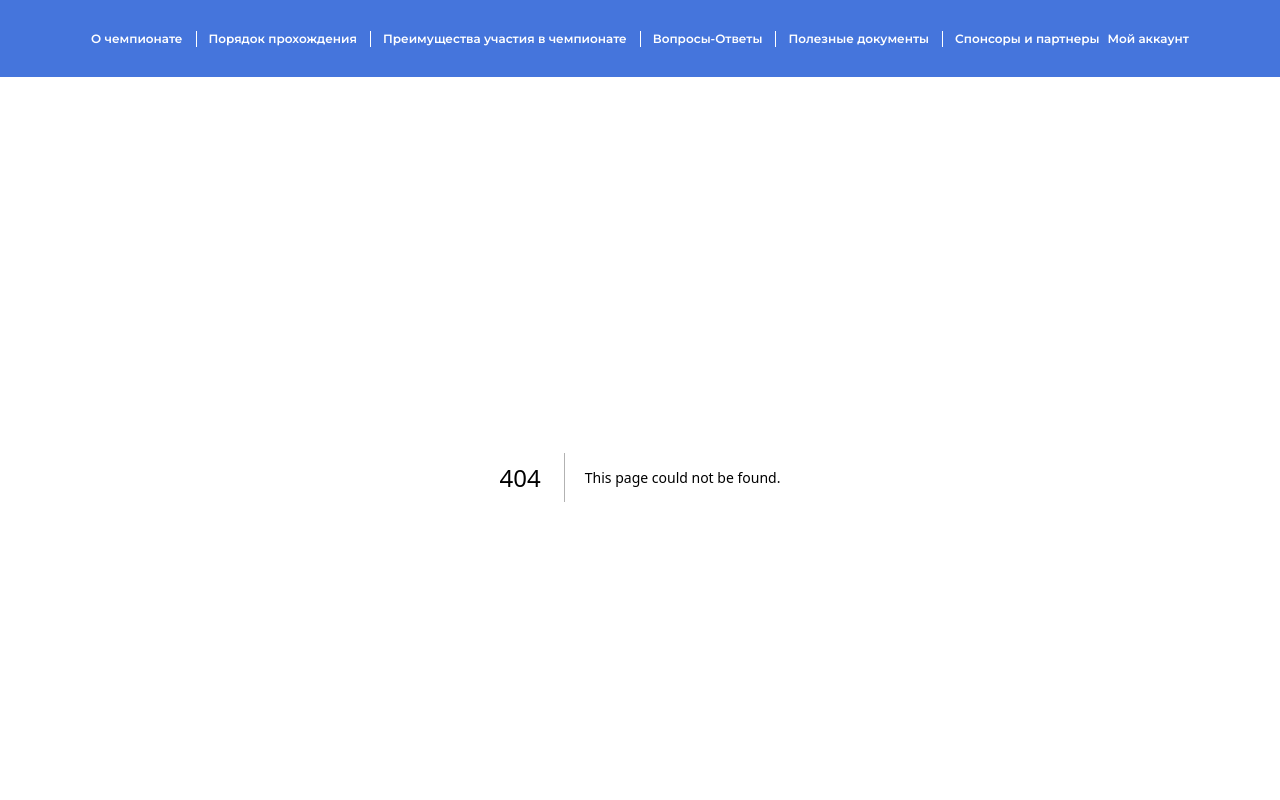
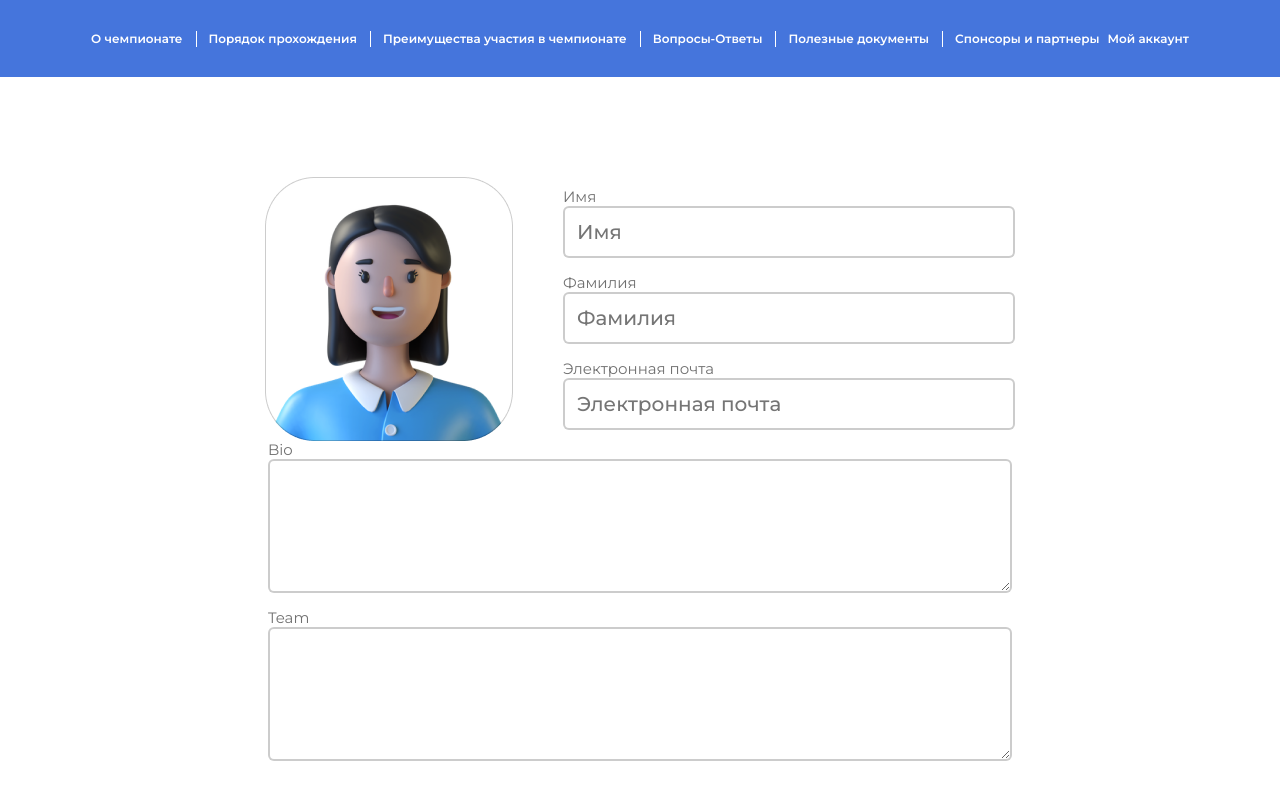
Before and after one commit to cpfed/diploma-cpfed-frontend, a Next.js app: page /profile in a window 1280 px wide. Before the commit this address had no page. Shown: the top 800 px of the page. Built offline with nearby package versions, Linux system fonts and the light colour scheme.

Commit message:
feat: add Profile component/page

```diff
--- /dev/null
+++ b/src/components/pages/index/Profile/Profile.module.scss
@@ -0,0 +1,146 @@
+@import "/src/styles/variables";
+
+section.profile {
+    background-color: $white;
+    margin: 0px;
+    padding: 100px;
+    height: 100%;
+    // min-height: 79.6vh;
+    display: flex;
+    justify-content: center;
+    align-items: center;
+}
+
+.profile {
+    display: flex;
+    flex-direction: column;
+    align-items: center;
+
+    &__image_and_small_info {
+        display: flex;
+        flex-direction: row;
+        align-items: center;
+        justify-content: space-around;
+
+        img {
+            margin-right: 50px;
+
+            @media screen and (max-width: $break-s) {
+                margin-right: 20px;
+                width: 230px;
+            }
+        }
+    }
+}
+
+.smallinfo {
+    display: flex;
+    flex-direction: column;
+    align-items: center;
+    justify-content: space-between;
+
+    &__label {
+		@include font(15px, 400, 18px, rgba(0, 0, 0, 0.56));
+
+        @media screen and (max-width: $break-s) {
+            @include font(12px, 500, 24px, #667085);
+        }
+	}
+
+
+    &__item {
+        display: flex;
+        flex-direction: column;
+        justify-content: flex-start;
+
+        &:not(:last-child) {
+            margin-bottom: 16px;
+        }
+    }
+
+    &__input {
+		@include font(20px, 500, 24px, #667085);
+		padding: 12px;
+
+		background: $white;
+        border: 2px solid rgba(0, 0, 0, 0.2);
+        border-radius: 6px;
+
+		display: flex;
+		align-items: flex-start;
+
+        width: 452px;
+        @media screen and (max-width: $break-ml) {
+            @include font(16px, 500, 24px, #667085);
+            width: 200px;
+        }
+
+        @media screen and (max-width: $break-s) {
+            @include font(14px, 500, 24px, #667085);
+            width: 150px;
+        }
+
+		&:focus {
+            outline: none !important;
+            border: 2px solid $orange;
+
+        }
+	}
+}
+
+
+.biginfo {
+    display: flex;
+    flex-direction: column;
+    align-items: center;
+    justify-content: space-between;
+
+    &__label {
+		@include font(15px, 400, 18px, rgba(0, 0, 0, 0.56));
+
+        @media screen and (max-width: $break-s) {
+            @include font(12px, 500, 24px, #667085);
+        }
+	}
+
+    &__item {
+        display: flex;
+        flex-direction: column;
+        justify-content: flex-start;
+
+        &:not(:last-child) {
+            margin-bottom: 16px;
+        }
+    }
+
+    &__input {
+		@include font(20px, 500, 24px, #667085);
+        padding: 12px;
+
+		background: $white;
+        border: 2px solid rgba(0, 0, 0, 0.2);
+        border-radius: 6px;
+
+		display: flex;
+		align-items: flex-start;
+
+        width: 744px;
+        height: 134px;
+
+        @media screen and (max-width: $break-ml) {
+            @include font(16px, 500, 24px, #667085);
+            width: 500px;
+        }
+
+        @media screen and (max-width: $break-s) {
+            @include font(14px, 500, 24px, #667085);
+            width: 400px;
+        }
+
+		&:focus {
+            outline: none !important;
+            border: 2px solid $orange;
+
+        }
+	}
+}
--- /dev/null
+++ b/src/components/pages/index/Profile/Profile.tsx
@@ -0,0 +1,117 @@
+import React, { useState } from "react";
+
+import Container from "@/components/ui/Container";
+
+import classes from "./Profile.module.scss";
+
+const Profile = () => {
+    const [firstname, setFirstname] = useState("");
+    const [surname, setSurname] = useState("");
+    const [email, setEmail] = useState("");
+    const [bio, setBio] = useState("");
+    const [team, setTeam] = useState("");
+
+    return (
+        <section className={classes.profile} id="profile">
+            <Container>
+                <div className={classes.profile}>
+                    <div className={classes.profile__image_and_small_info}>
+                        <img src="images/Kama.png"></img>
+                        <div className={classes.smallinfo}>
+                            <div className={classes.smallinfo__item}>
+                                <label
+                                    htmlFor="name"
+                                    className={classes.smallinfo__label}
+                                >
+                                    Имя
+                                </label>
+                                <input
+                                    id="firstname"
+                                    name="firstname"
+                                    type="text"
+                                    onChange={(event) =>
+                                        setFirstname(event.currentTarget.value)
+                                    }
+                                    placeholder="Имя"
+                                    className={classes.smallinfo__input}
+                                />
+                            </div>
+                            <div className={classes.smallinfo__item}>
+                                <label
+                                    htmlFor="surname"
+                                    className={classes.smallinfo__label}
+                                >
+                                    Фамилия
+                                </label>
+                                <input
+                                    id="surname"
+                                    name="surname"
+                                    type="text"
+                                    onChange={(event) =>
+                                        setSurname(event.currentTarget.value)
+                                    }
+                                    placeholder="Фамилия"
+                                    className={classes.smallinfo__input}
+                                />
+                            </div>
+                            <div className={classes.smallinfo__item}>
+                                <label
+                                    htmlFor="name"
+                                    className={classes.smallinfo__label}
+                                >
+                                    Электронная почта
+                                </label>
+                                <input
+                                    id="email"
+                                    name="email"
+                                    type="text"
+                                    onChange={(event) =>
+                                        setEmail(event.currentTarget.value)
+                                    }
+                                    placeholder="Электронная почта"
+                                    className={classes.smallinfo__input}
+                                />
+                            </div>
+                        </div>
+                    </div>
+                    <div className={classes.biginfo}>
+                            <div className={classes.biginfo__item}>
+                                <label
+                                    htmlFor="bio"
+                                    className={classes.biginfo__label}
+                                >
+                                    Bio
+                                </label>
+                                <textarea
+                                    id="bio"
+                                    name="bio"
+                                    onChange={(event) =>
+                                        setBio(event.currentTarget.value)
+                                    }
+                                    className={classes.biginfo__input}
+                                />
+                            </div>
+                            <div className={classes.biginfo__item}>
+                                <label
+                                    htmlFor="team"
+                                    className={classes.biginfo__label}
+                                >
+                                    Team
+                                </label>
+                                <textarea
+                                    id="team"
+                                    name="team"
+                                    onChange={(event) =>
+                                        setSurname(event.currentTarget.value)
+                                    }
+                                    className={classes.biginfo__input}
+                                />
+                            </div>
+                        </div>
+                </div>
+            </Container>
+        </section>
+    );
+};
+
+export default Profile;
--- /dev/null
+++ b/src/components/pages/index/Profile/index.tsx
@@ -0,0 +1 @@
+export { default } from './Profile'
--- /dev/null
+++ b/src/pages/profile.tsx
@@ -0,0 +1,15 @@
+import Profile from "@/components/pages/index/Profile";
+
+export default function Home() {
+  return <Profile></Profile>
+}
+
+
+export async function getStaticProps() {
+	return {
+		props: {
+			title: 'Cpfed | Profile',
+			description: 'Cpfed | Profile Description',
+		},
+	}
+}
--- a/src/styles/_variables.scss
+++ b/src/styles/_variables.scss
@@ -28,7 +28,7 @@ $break-l: 1024px;
 $break-xl: 1200px;
 $break-xxl: 1440px;
 
-@import url('https://fonts.googleapis.com/css2?family=Montserrat:wght@500;600;700&display=swap');
+@import url('https://fonts.googleapis.com/css2?family=Montserrat:wght@400;500;600;700&display=swap');
 
 @mixin font($size, $weight, $height, $color) {
 	font-family: 'Montserrat', sans-serif;
```
Also changed, not shown: public/images/Kama.png (added).
